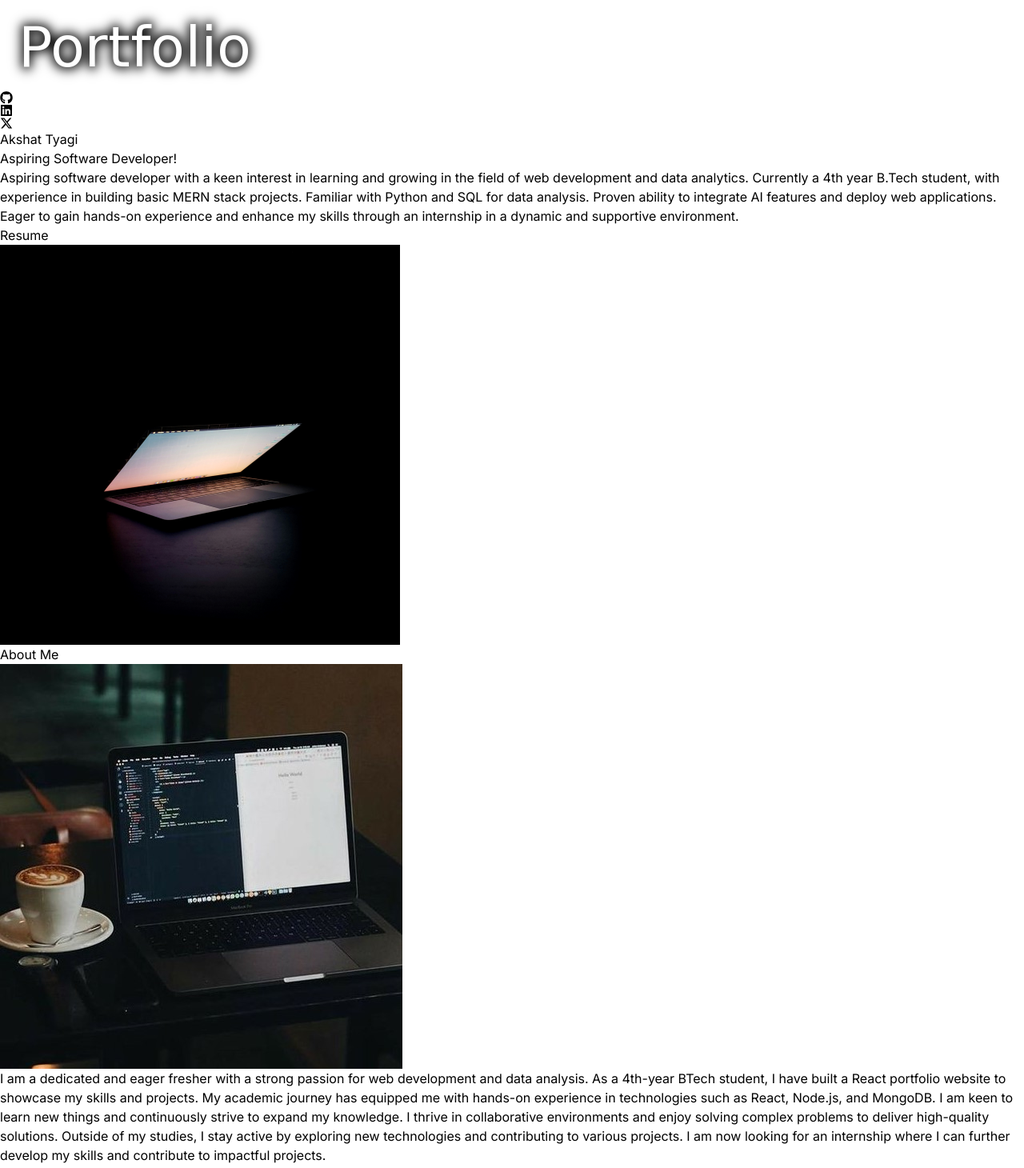
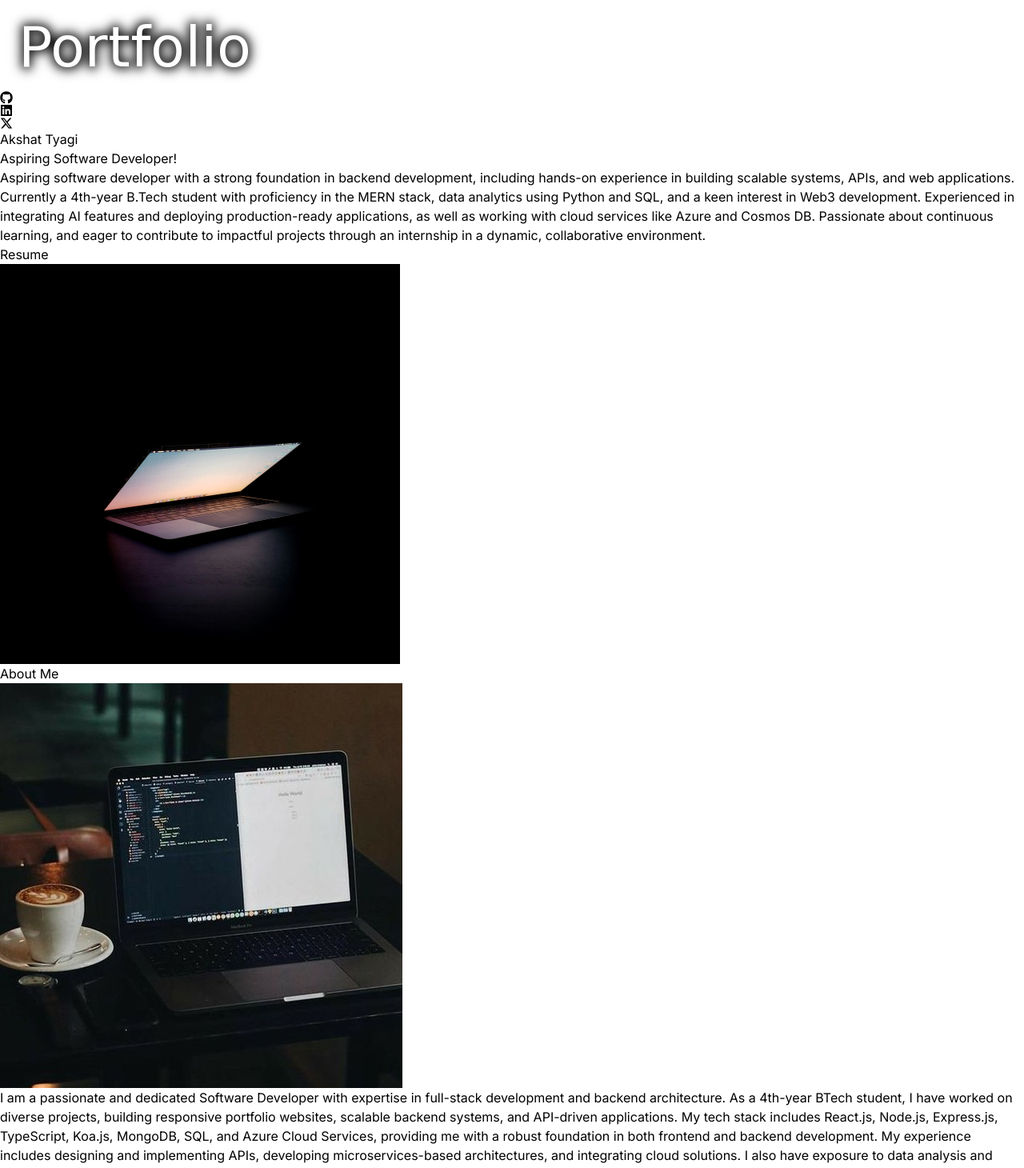
Before and after one commit to Akshatt10/Portfolio, a React (Vite) app in the folder Portfolio/: page / in a window 1280 px wide. Shown: the top 1460 px of the page at 80% size. Built offline with nearby package versions, Linux system fonts and the light colour scheme.

Commit message:
About changes

```diff
--- a/Portfolio/src/constants/index.js
+++ b/Portfolio/src/constants/index.js
@@ -10,9 +10,13 @@ import project7 from "../assets/projects/Project-7.png";
 import project8 from "../assets/projects/Project-8.png";
 
 
-export const HERO_CONTENT = `Aspiring software developer with a keen interest in learning and growing in the field of web development and data analytics. Currently a 4th year B.Tech student, with experience in building basic MERN stack projects. Familiar with Python and SQL for data analysis. Proven ability to integrate AI features and deploy web applications. Eager to gain hands-on experience and enhance my skills through an internship in a dynamic and supportive environment.`;
+export const HERO_CONTENT = `Aspiring software developer with a strong foundation in backend development, including hands-on experience in building scalable systems, APIs, and web applications. Currently a 4th-year B.Tech student with proficiency in the MERN stack, data analytics using Python and SQL, and a keen interest in Web3 development. Experienced in integrating AI features and deploying production-ready applications, as well as working with cloud services like Azure and Cosmos DB. Passionate about continuous learning, and eager to contribute to impactful projects through an internship in a dynamic, collaborative environment.`;
 
-export const ABOUT_TEXT = `I am a dedicated and eager fresher with a strong passion for web development and data analysis. As a 4th-year BTech student, I have built a React portfolio website to showcase my skills and projects. My academic journey has equipped me with hands-on experience in technologies such as React, Node.js, and MongoDB. I am keen to learn new things and continuously strive to expand my knowledge. I thrive in collaborative environments and enjoy solving complex problems to deliver high-quality solutions. Outside of my studies, I stay active by exploring new technologies and contributing to various projects. I am now looking for an internship where I can further develop my skills and contribute to impactful projects.`;
+export const ABOUT_TEXT = `I am a passionate and dedicated Software Developer with expertise in full-stack development and backend architecture. As a 4th-year BTech student, I have worked on diverse projects, building responsive portfolio websites, scalable backend systems, and API-driven applications. My tech stack includes React.js, Node.js, Express.js, TypeScript, Koa.js, MongoDB, SQL, and Azure Cloud Services, providing me with a robust foundation in both frontend and backend development.
+
+My experience includes designing and implementing APIs, developing microservices-based architectures, and integrating cloud solutions. I also have exposure to data analysis and machine learning, which has enhanced my problem-solving and analytical capabilities. I actively explore new technologies to stay updated and continuously improve my development skills.
+
+I thrive in collaborative environments and enjoy solving challenging problems to deliver high-quality, impactful solutions. I am currently seeking opportunities to further apply my expertise, learn new technologies, and contribute to meaningful projects.`;
 
 export const EXPERIENCES = [
   {
```
